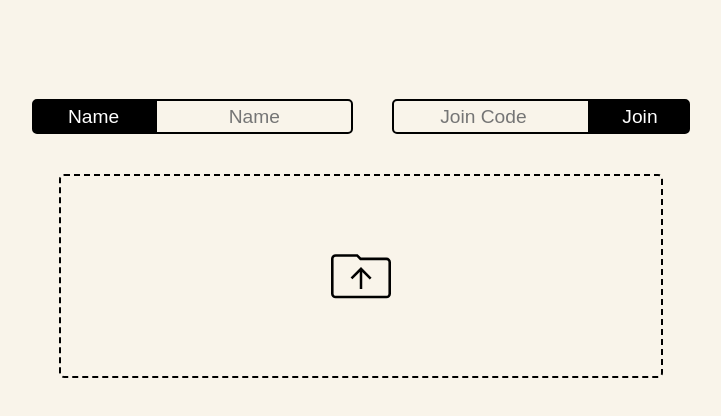
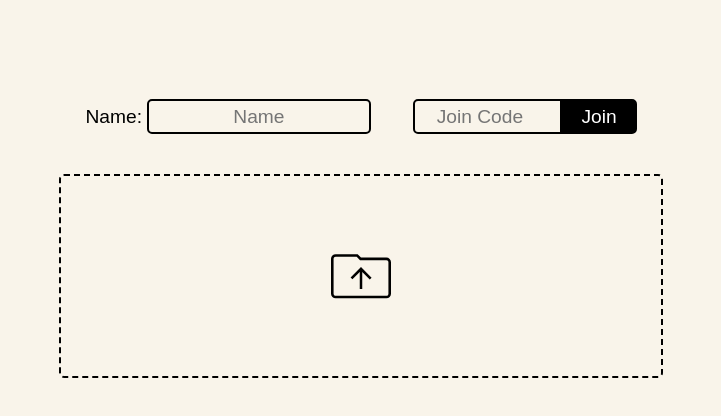
Before and after one commit to Spaceface16518/dragonfly, a website built with Vite: page index.html in a window 1280 px wide. Shown: the part 260-676 px from the top of the page, without its empty margins (279-1000 px from the left). Built offline with nearby package versions, Linux system fonts and the light colour scheme; what unique-username-generator would draw is missing.

Commit message:
Revert "Make name label symmetric to join button"
This reverts commit d7dce86aa1ef71b315a34b5147671afc23a78759.

```diff
--- a/index.html
+++ b/index.html
@@ -10,15 +10,10 @@
 <body>
   <form>
     <h1>Dragonfly</h1>
-    <div id="inputs">
-      <div class="field">
-        <label class="black" for="name">Name</label>
-        <input id="name" type="text" placeholder="Name">
-      </div>
-      <div class="field">
-        <input id="joinCode" type="number" placeholder="Join Code">
-        <button class="black" id="join">Join</button>
-      </div>
+    <div>
+      <label for="name">Name: </label>
+      <input id="name" type="text" placeholder="Name">
+      <input id="joinCode" type="number" placeholder="Join Code"><button id="join">Join</button>
     </div>
     <div id="dropContainer">
       <button id="selectFile"><img src="src/upload-folder.svg"></button>
--- a/src/main.scss
+++ b/src/main.scss
@@ -18,15 +18,11 @@ h1 {
   margin: -10vh 0 15vh 0;
 }
 
-#inputs {
-  display: flex;
+label {
+  font-size: 1.2rem;
 }
 
-.field {
-  display: flex;
-}
-
-input, .black {
+input, #join {
   appearance: textfield;
   background: none;
   border: 2px solid #000;
@@ -34,7 +30,6 @@ input, .black {
   font-size: 1.2rem;
   text-align: center;
   padding: .25em .5em;
-  width: 175px;
 }
 
 input:focus {
@@ -42,25 +37,21 @@ input:focus {
 }
 
 #name {
-  border-radius: 0 5px 5px 0;
+  width: 200px;
   margin-right: 2em;
 }
 
 #joinCode {
+  width: 125px;
   border-radius: 5px 0 0 5px;
 }
 
-.black {
+#join {
   background-color: #000;
   border-radius: 0 5px 5px 0;
   color: #fff;
   cursor: pointer;
-  width: 100px;
-}
-
-label.black {
-  border-radius: 5px 0 0 5px;
-  font-size: 1.2rem;
+  width: 75px;
 }
 
 #dropContainer {
```
